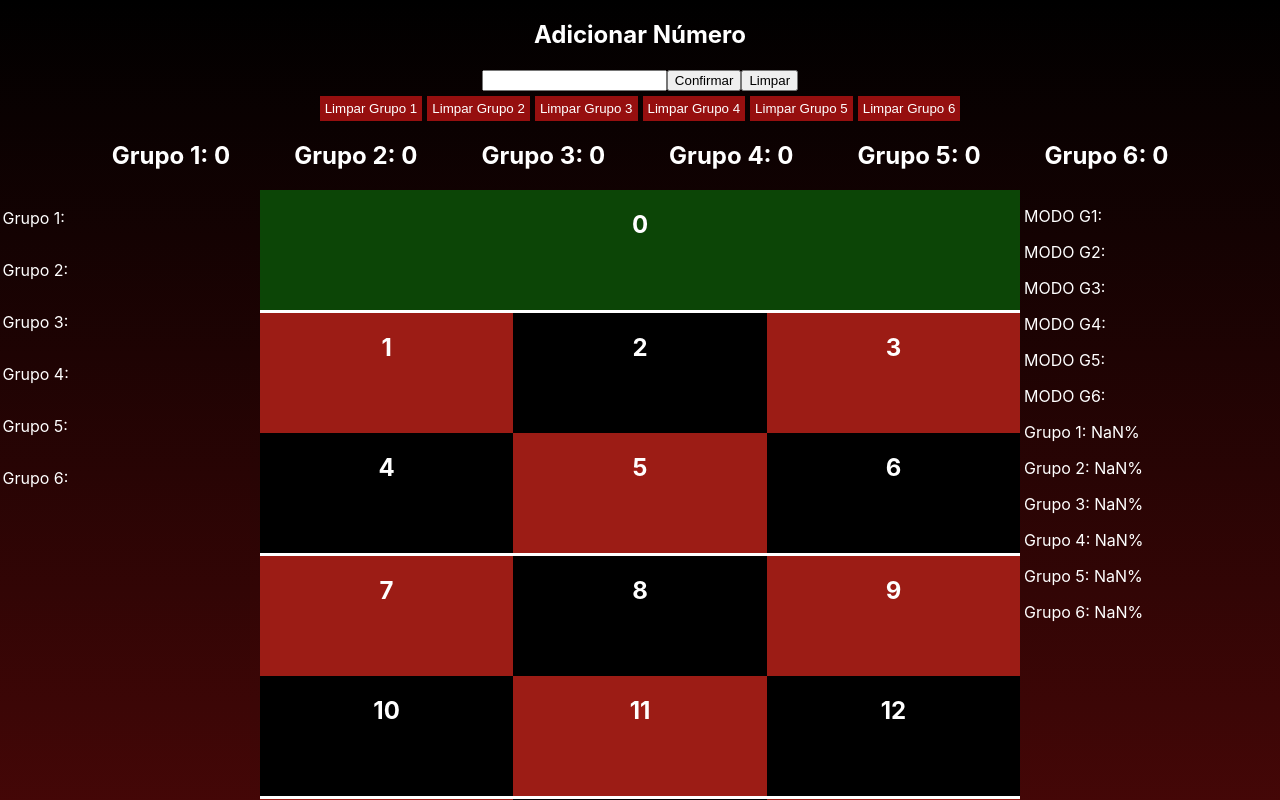
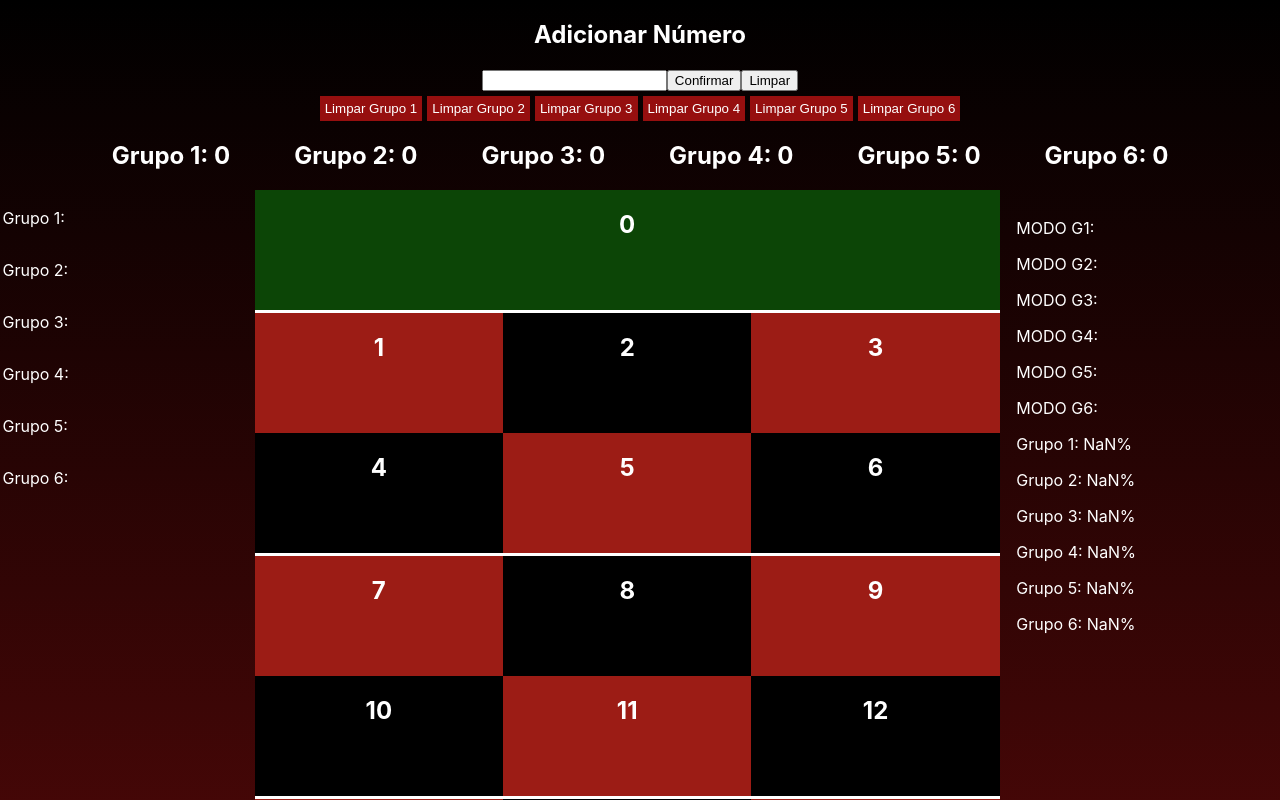
Before and after one commit to mikinglps/counter, a React (Create React App) app: page / in a window 1280 px wide. Shown: the top 800 px of the page. Built offline with nearby package versions, Linux system fonts and the light colour scheme.

Commit message:
fix: css fix mode

```diff
--- a/src/App.css
+++ b/src/App.css
@@ -14,7 +14,9 @@
 }
 
 .right{
+  padding: 1%;
   width: 20%;
+  word-wrap: break-all;
 }
 
 .grupos-2{
```
